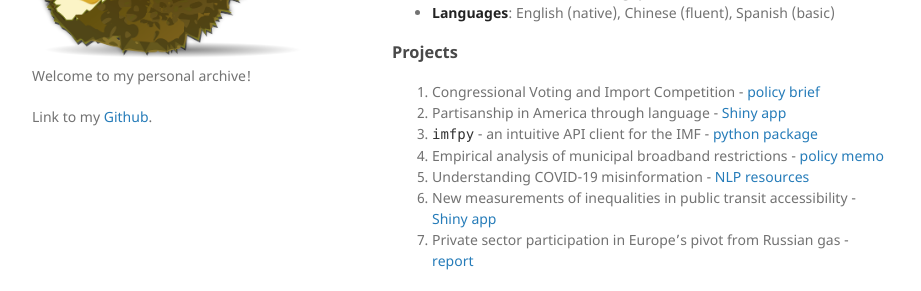
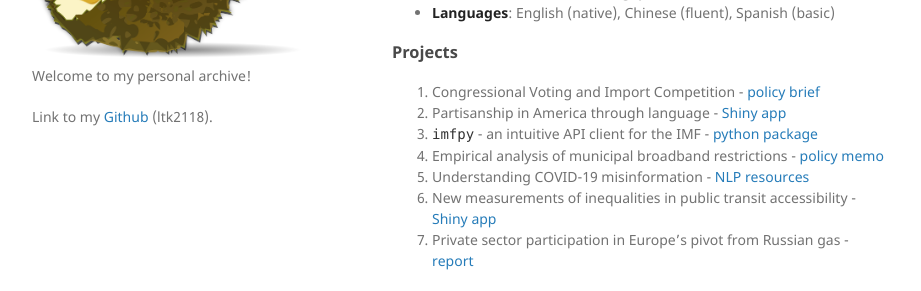
Before and after one commit to liamtk/liamtk.github.io, a Jekyll site: the page built from index.md, in a window 1280 px wide. Shown: the part 287-578 px from the top of the page, without its empty margins (178-1099 px from the left). Built offline with Jekyll 4.4.1, drawn with Linux system fonts in a browser that asks for light colours; our own code applies the rules of GitHub Pages for plain Markdown files.

Commit message:
Update default.html

```diff
--- a/_layouts/default.html
+++ b/_layouts/default.html
@@ -24,7 +24,7 @@
         <p>{{ site.description | default: site.github.project_tagline }}</p>
 
         {% if site.github.is_project_page %}
-        <p class="view">Link to my <a href="https://github.com/ltk2118">Github</a>.</p>
+        <p class="view">Link to my <a href="https://github.com/ltk2118">Github</a> (ltk2118).</p>
         {% endif %}
 
         {% if site.show_downloads %}
```
